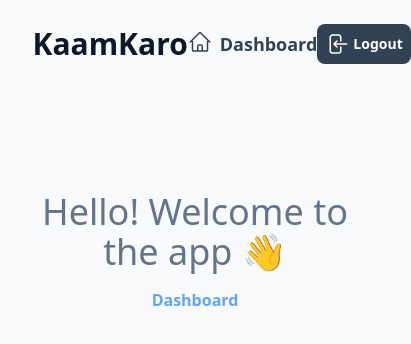
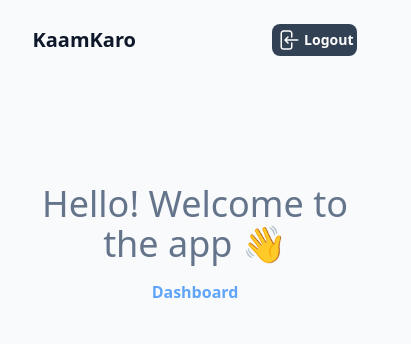
Before and after one commit to divya-raichura/first-mern-app, a React (Vite) app in the folder frontend/: page / in a window 390 px wide. Shown: the top 344 px of the page, 411 px wide, since content can reach past the window. Built offline with nearby package versions, Linux system fonts and the light colour scheme; sample sign-in values are in the browser's storage.

Commit message:
mobile responsive

```diff
--- a/frontend/src/components/GoalItem.jsx
+++ b/frontend/src/components/GoalItem.jsx
@@ -28,7 +28,7 @@ function GoalItem({ goal }) {
       style={{
         backgroundColor: completed ? "rgb(187 247 208 / 1)" : "",
       }}
-      className="bg-white text-slate-600 mb-4 flex h-12 shadow-md border rounded-md items-center justify-center"
+      className="bg-white text-slate-600 mb-4 flex h-12 shadow-md border rounded-md items-center justify-center overflow-auto"
     >
       <button
         onClick={() => dispatch(updateGoal({ ...goal, completed: !completed }))}
@@ -50,14 +50,15 @@ function GoalItem({ goal }) {
           />
         </form>
       ) : (
+        <div className="grow cursor-pointer">
           <h3
             onClick={() => {
               setEditing(true);
             }}
-          className="grow cursor-pointer"
           >
             {title}
           </h3>
+        </div>
       )}
       <div className="flex items-center mr-3">
         <button
--- a/frontend/src/components/Navbar.jsx
+++ b/frontend/src/components/Navbar.jsx
@@ -14,7 +14,7 @@ function Navbar() {
 
   return (
     <header className="pt-6 text-sm flex items-center justify-between font-semibold text-slate-200 leading-6">
-      <div className="text-slate-900 text-3xl">
+      <div className="text-slate-900 text-xl sm:text-2xl md:text-3xl">
         <Link to="/">KaamKaro</Link>
       </div>
       <nav className="flex text-lg text-slate-700">
@@ -23,7 +23,7 @@ function Navbar() {
             <>
               <li>
                 <Link
-                  className="hover:text-sky-400 flex gap-x-2 active:text-sky-400"
+                  className="hover:text-sky-400 sm:flex gap-x-2 active:text-sky-400 hidden"
                   to="/dashboard"
                 >
                   <HomeIcon />
@@ -57,7 +57,7 @@ function Navbar() {
         <div>
           <button
             onClick={submitLogout}
-            className="bg-slate-700 hover:bg-slate-600 focus:outline-none text-white font-semibold h-10 px-2 rounded-lg w-full flex items-center justify-center sm:w-auto dark:highlight-white/20"
+            className="bg-slate-700 hover:bg-slate-600 focus:outline-none text-white font-semibold h-8 px-1 sm:h-10 sm:px-2 rounded-lg w-full flex items-center justify-center sm:w-auto dark:highlight-white/20"
           >
             <LogoutIcon />
             Logout
--- a/frontend/src/components/Welcome.jsx
+++ b/frontend/src/components/Welcome.jsx
@@ -8,10 +8,10 @@ function Welcome() {
   return (
 
       <div className="max-w-5xl mx-auto">
-        <h1 className="text-slate-900 font-extrabold text-4xl sm:text-5xl lg:text-6xl tracking-tight text-center">
+        <h1 className="text-slate-900 font-extrabold text-3xl sm:text-5xl lg:text-6xl tracking-tight text-center">
           Hello {user.name} 🔥
         </h1>
-        <p className="mt-6 text-lg text-slate-600 text-center max-w-3xl">
+        <p className="mt-6 text-md sm:text-lg text-slate-600 text-center max-w-3xl">
           Let's get some work done today 💪
         </p>
       </div>
```
Lines whose indentation alone changed are shown as unchanged.
